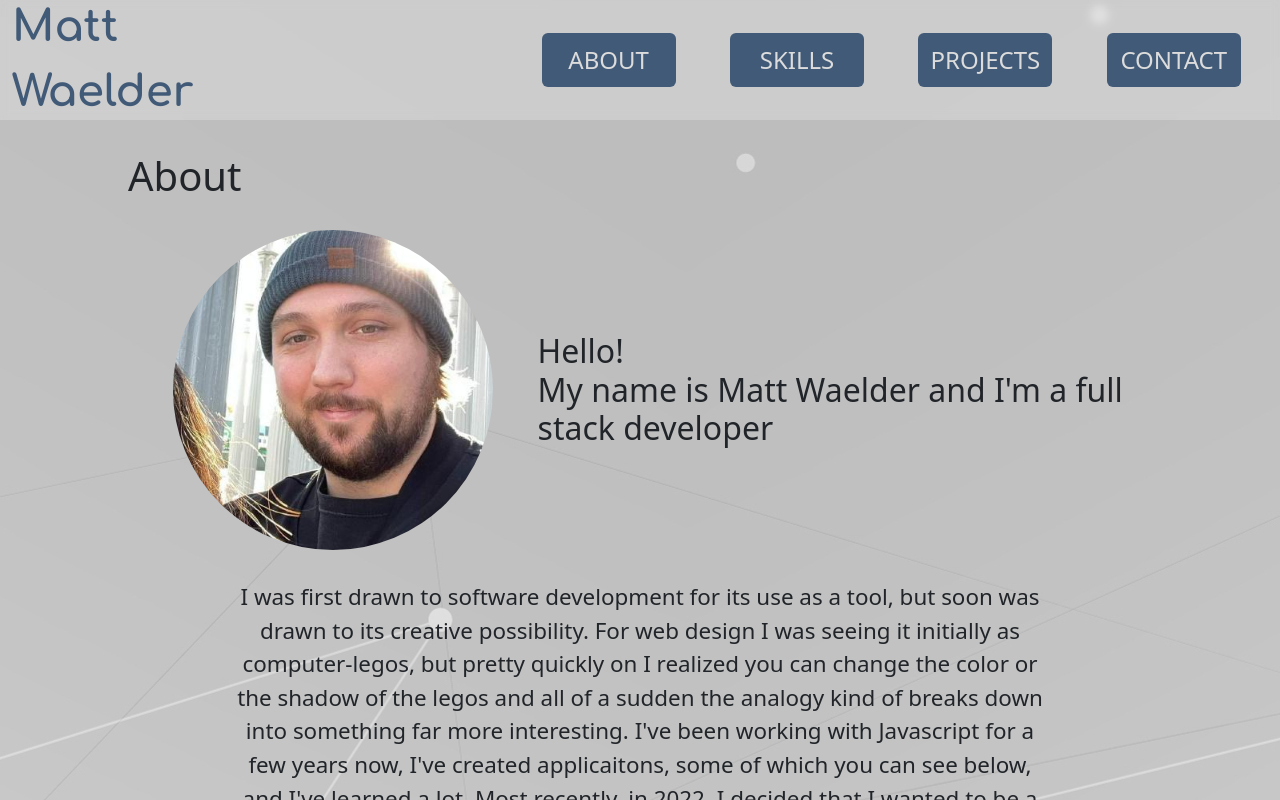
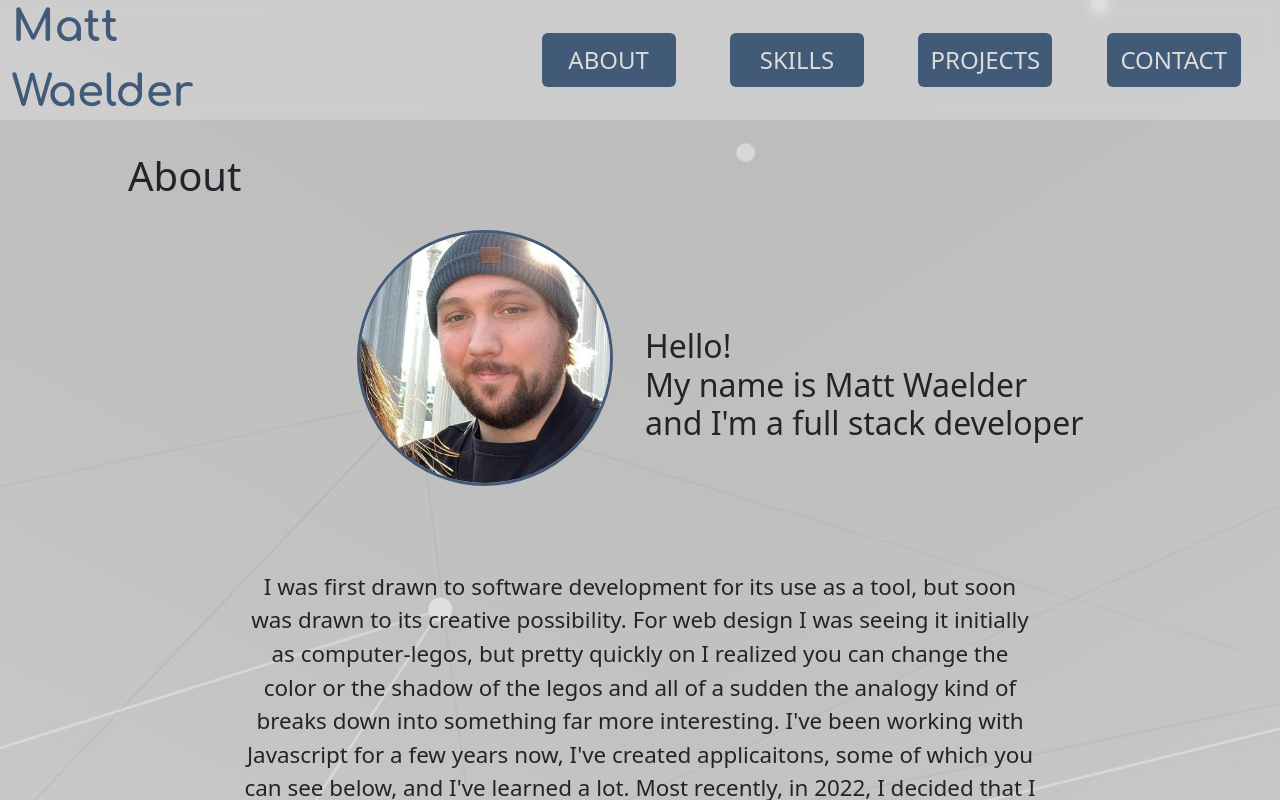
Before and after one commit to mattwaelder/portfolio, a React (Create React App) app: page / in a window 1280 px wide. Shown: the top 800 px of the page. Built offline with nearby package versions, Linux system fonts and the light colour scheme.

Commit message:
css changes for about section

```diff
--- a/src/components/Section/SubSections/About/About.jsx
+++ b/src/components/Section/SubSections/About/About.jsx
@@ -6,7 +6,8 @@ const About = () => {
   return (
     <div className="App__about-container">
       <h3>
-        Hello!<br></br> My name is Matt Waelder and I'm a full stack developer
+        Hello!<br></br> My name is Matt Waelder <br></br>and I'm a full stack
+        developer
       </h3>
       <img src={profile_pic} alt="myself"></img>
       <p>
--- a/src/components/Section/SubSections/About/About.scss
+++ b/src/components/Section/SubSections/About/About.scss
@@ -1,19 +1,27 @@
 .App__about-container {
   // border: 1px solid blue;
+
+  padding: 0px 1em;
   text-align: center;
   display: grid;
   grid-template-areas:
-    "pic header"
-    "para para";
+    ". pic header header"
+    "para para para para";
 
   grid-template-rows: 1fr 1fr;
-  grid-template-columns: 1fr 1.5fr;
+  grid-template-columns: 0.6fr 1fr 1fr 0.6fr;
+
+  grid-column-gap: 10px;
 
   img {
-    height: 25vw;
-    width: 25vw;
+    height: 20vw;
+    width: 20vw;
+    max-height: 350px;
+    max-width: 350px;
+
+    border: 3px solid var(--color-blue-3);
     border-radius: 50%;
-    margin: 30px;
+    margin: 30px 0px;
     grid-area: pic;
     justify-self: center;
   }
@@ -21,6 +29,7 @@
   h3 {
     grid-area: header;
     align-self: center;
+    justify-content: left;
     text-align: left;
     font-size: 2em;
   }
```
